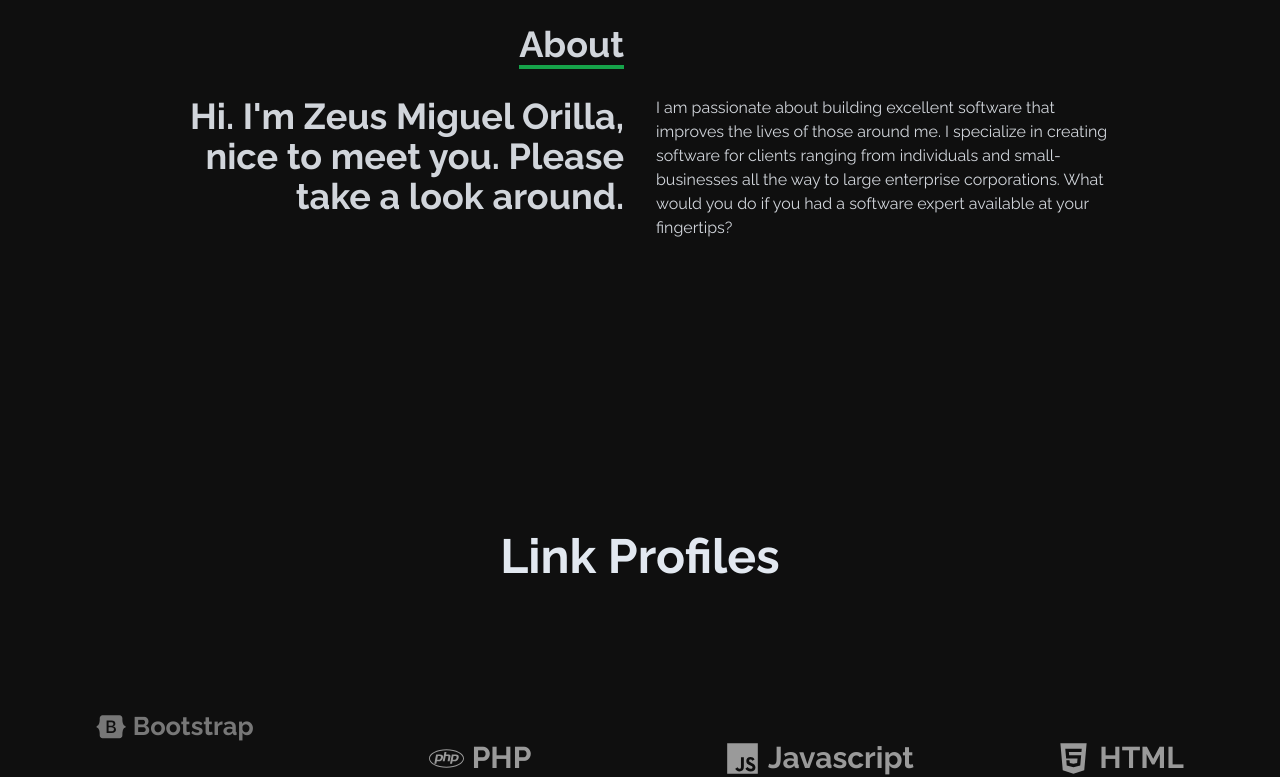
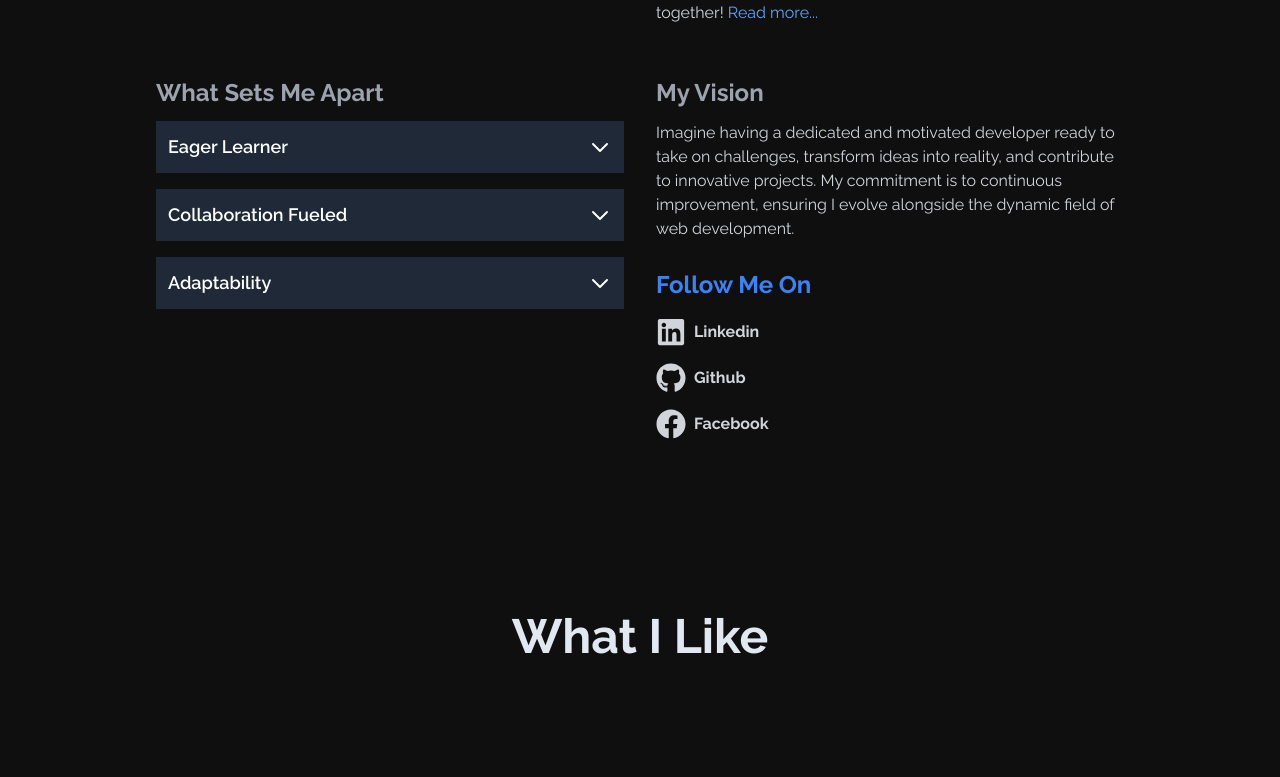
Before and after one commit to SaucedCODER/React-Portfolio-Zeus, a React (Vite) app: page / in a window 1280 px wide. Shown: the part 1068-1845 px from the top of the page. Built offline with nearby package versions, Linux system fonts and the light colour scheme.

Commit message:
creating accordion component

```diff
--- a/src/components/About.jsx
+++ b/src/components/About.jsx
@@ -1,5 +1,6 @@
 import React from "react";
-
+import { FaGithub, FaLinkedin, FaFacebook, FaLinkedinIn } from "react-icons/fa";
+import Accordion from "./Accordion";
 const About = () => {
   return (
     <div name="about" className="w-full h-screen bg-[#0f0f0f] text-gray-300">
@@ -21,12 +22,64 @@ const About = () => {
           </div>
           <div>
             <p>
-              I am passionate about building excellent software that improves
-              the lives of those around me. I specialize in creating software
-              for clients ranging from individuals and small-businesses all the
-              way to large enterprise corporations. What would you do if you had
-              a software expert available at your fingertips?
+              My journey involves crafting digital solutions, ranging from
+              personal projects to collaborative efforts, with the aim of making
+              a positive impact. I thrive on challenges, love turning ideas into
+              reality, and I'm eager to contribute my skills to diverse and
+              exciting projects. Let's embark on this journey together!
+              <span class="text-blue-400 cursor-pointer"> Read more...</span>
             </p>
+          </div>
+          <div>
+            <h2 className="sm:text-left text-2xl text-gray-400 my-3 mt-5 font-bold">
+              What Sets Me Apart
+            </h2>
+            <div>
+              <Accordion
+                title="Eager Learner"
+                content="Passion fuels my journey. I'm diving headfirst into the world of CRUD applications and website cloning, eagerly absorbing every bit of knowledge to enhance my skills."
+              />
+              <Accordion
+                title="Collaboration Fueled"
+                content="I thrive in collaborative environments. Learning from experienced developers and contributing to team projects are experiences I'm eager to embrace."
+              />
+              <Accordion
+                title="Adaptability"
+                content="As a recent graduate, I bring adaptability and a fresh perspective. Every project is an opportunity to learn, innovate, and make a positive impact."
+              />
+            </div>
+          </div>
+          <div>
+            <h2 class="sm:text-left text-2xl text-gray-400 my-3 mt-5 font-bold">
+              My Vision
+            </h2>
+            <p>
+              Imagine having a dedicated and motivated developer ready to take
+              on challenges, transform ideas into reality, and contribute to
+              innovative projects. My commitment is to continuous improvement,
+              ensuring I evolve alongside the dynamic field of web development.
+            </p>
+            <h2 class="sm:text-left text-2xl text-blue-500 mb-4 mt-7 font-bold">
+              Follow Me On
+            </h2>
+            <div className="flex items-center mb-4">
+              <div className="mr-2">
+                <FaLinkedin size={30} />
+              </div>
+              <span className="font-bold">Linkedin</span>
+            </div>
+            <div className="flex items-center mb-4">
+              <div className="mr-2">
+                <FaGithub size={30} />
+              </div>
+              <span className="font-bold">Github</span>
+            </div>
+            <div className="flex items-center mb-4">
+              <div className="mr-2">
+                <FaFacebook size={30} />
+              </div>
+              <span className="font-bold">Facebook</span>
+            </div>
           </div>
         </div>
       </div>
--- /dev/null
+++ b/src/components/Accordion.jsx
@@ -0,0 +1,41 @@
+import React, { useState } from "react";
+
+const Accordion = ({ title, content }) => {
+  const [isOpen, setIsOpen] = useState(false);
+
+  return (
+    <div className="mb-4">
+      <div
+        className="flex justify-between items-center bg-gray-800 p-3 cursor-pointer transition duration-300 ease-in-out transform"
+        onClick={() => setIsOpen(!isOpen)}
+      >
+        <p className="text-lg font-semibold text-white">{title}</p>
+        <svg
+          className={`w-6 h-6 text-white ${
+            isOpen ? "transform rotate-180" : ""
+          }`}
+          fill="none"
+          stroke="currentColor"
+          viewBox="0 0 24 24"
+          xmlns="http://www.w3.org/2000/svg"
+        >
+          <path
+            strokeLinecap="round"
+            strokeLinejoin="round"
+            strokeWidth="2"
+            d="M19 9l-7 7-7-7"
+          />
+        </svg>
+      </div>
+      <div
+        className={` bg-gray-700 text-white transition-max-height duration-300 ease-in-out${
+          isOpen ? " max-h-screen " : " max-h-0 overflow-hidden "
+        }`}
+      >
+        <p className="mb-0 p-3">{content}</p>
+      </div>
+    </div>
+  );
+};
+
+export default Accordion;
--- a/src/components/Home.jsx
+++ b/src/components/Home.jsx
@@ -1,5 +1,6 @@
 import React from "react";
 import { HiArrowNarrowRight } from "react-icons/hi";
+import { TbDownload } from "react-icons/tb";
 import { Link } from "react-scroll";
 {
   /* <img
@@ -27,10 +28,16 @@ const Home = () => {
           websites and putting together some CRUD apps from scratch — just
           keeping it real.
         </p>
-        <div>
+        <div className="flex">
           <Link to="projects" smooth={true} duration={800}>
-            <button className="text-white group border-2 px-6 py-3 my-2 flex items-center hover:bg-green-600 hover:border-green-600">
-              View Projects
+            <button className="text-white group border-1 px-6 py-3 my-2 flex items-center bg-green-600 hover:btn-hover mr-3 border-[1px] border-green-600">
+              Resume
+              <TbDownload className="ml-3" />
+            </button>
+          </Link>
+          <Link to="projects" smooth={true} duration={800}>
+            <button className="text-white group border-[1px] border-gray-500 px-6 py-3 my-2 flex items-center  hover:border-green-600">
+              See my Project
               <span className="group-hover:rotate-90 duration-300">
                 <HiArrowNarrowRight className="ml-3" />
               </span>
--- a/src/components/LogoRotating.jsx
+++ b/src/components/LogoRotating.jsx
@@ -33,9 +33,9 @@ const LogoRotating = () => {
   }, [logos]);
 
   return (
-    <div className="bg-[#0f0f0f] ">
-      <h1 className="text-center text-5xl text-slate-200 font-bold">
-        Link Profiles
+    <div className="bg-[#0f0f0f] py-[5rem]">
+      <h1 className="text-center  text-5xl text-slate-200 font-bold">
+        What I Like
       </h1>
       <div className="logos min-h-[40vh] flex flex-wrap justify-around items-center text-3xl">
         {logos.map((logos, index) => (
--- a/src/index.css
+++ b/src/index.css
@@ -23,6 +23,9 @@
   }
 
 
+  .btn-hover{
+    box-shadow: #ffffff40 0 0 0 .3rem;
+  }
   /* body.dark .logo {
     filter: invert(97%) grayscale(100%) opacity(0.6);
   }
```
